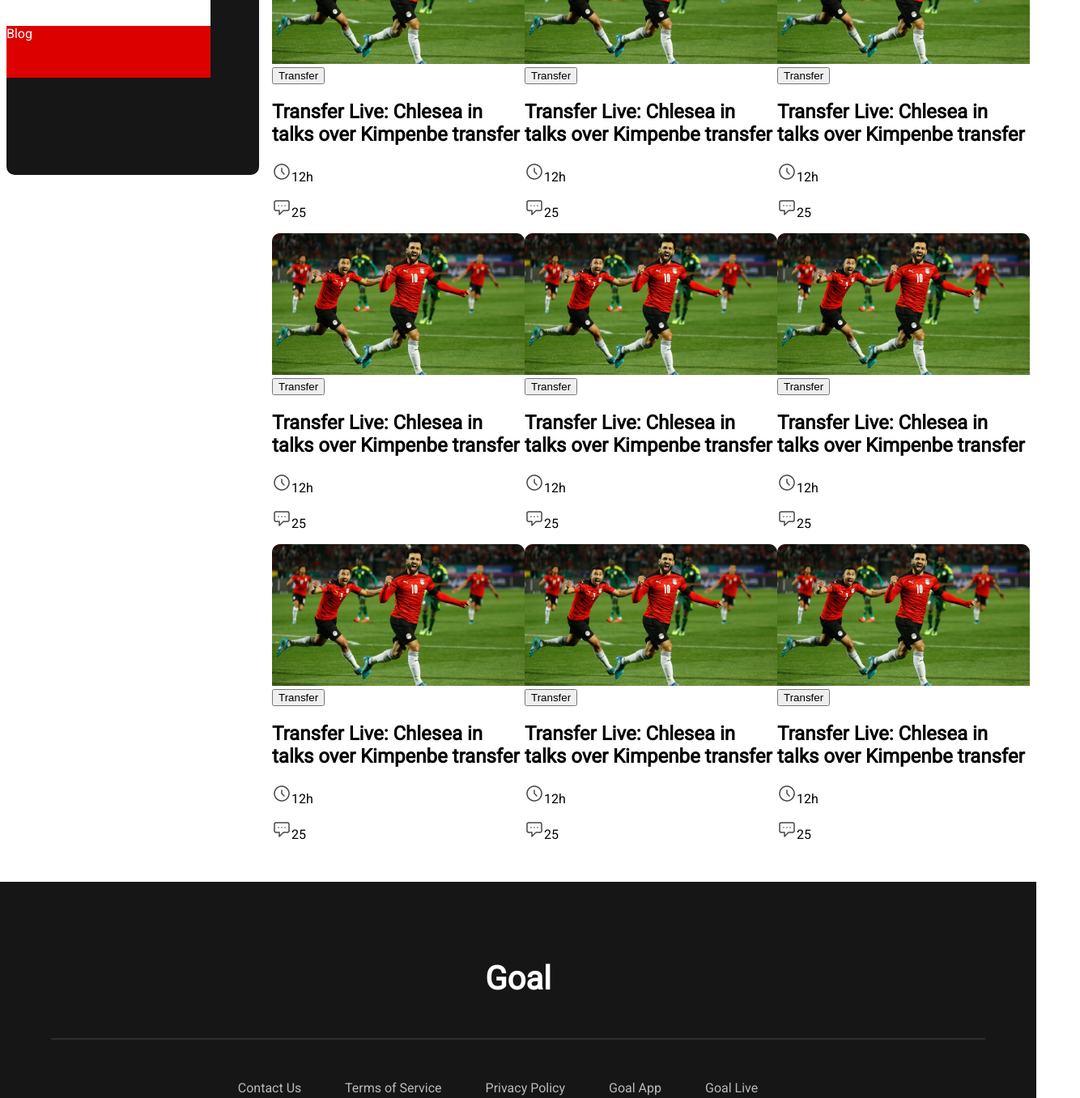
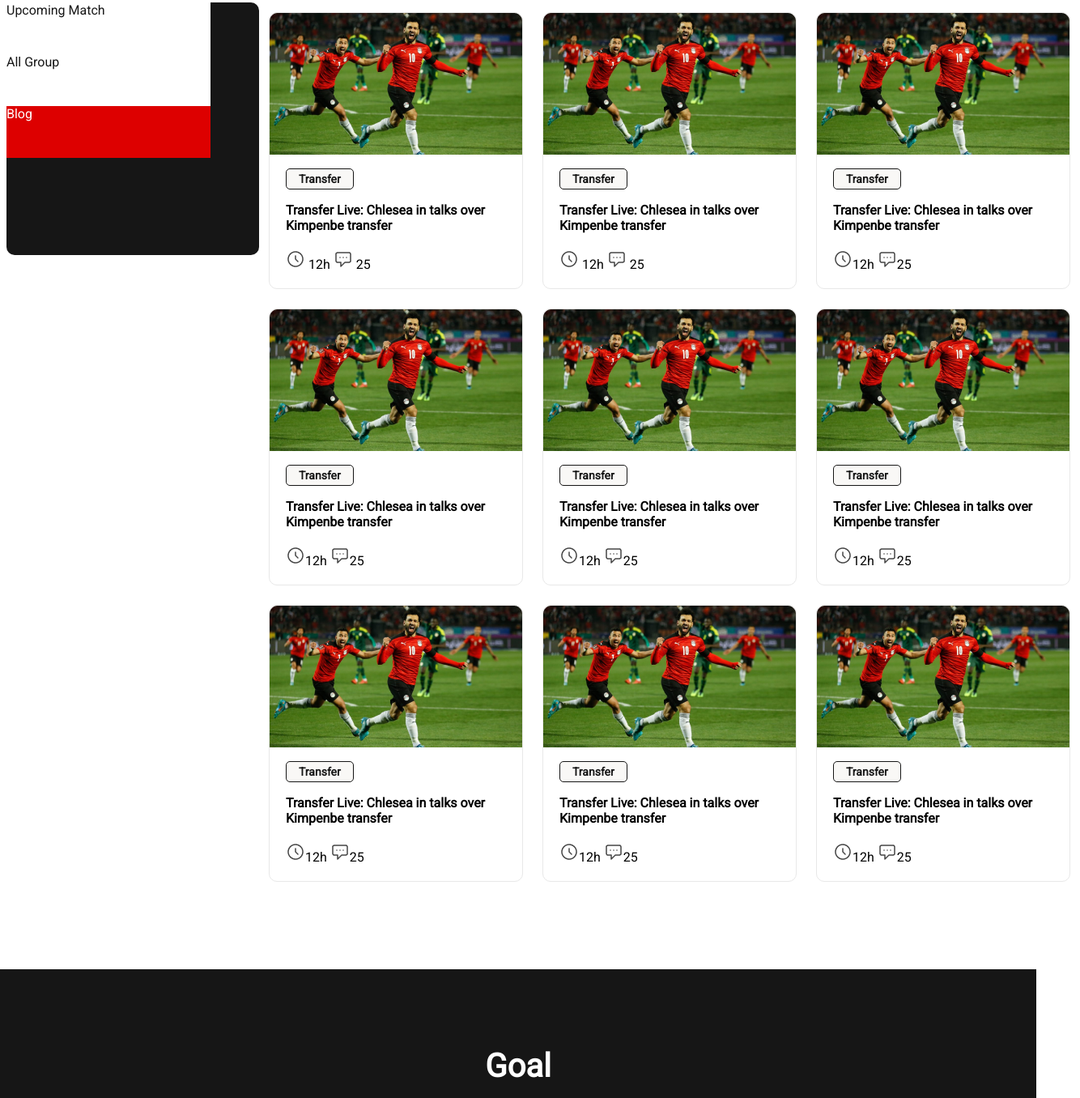
Before and after one commit to mrseeker53/fifa-world-cup, a plain HTML site: page index.html in a window 1280 px wide. Shown: the part 652-2008 px from the top of the page at 81% size, 1334 px wide, since content can reach past the window. Drawn offline with Linux system fonts and the light colour scheme.

Commit message:
blog update

```diff
--- a/index.html
+++ b/index.html
@@ -51,88 +51,97 @@
 
             <!----------------------- Blogs Start ------------------------>
             <div class="blogs">
-                <div class="blog">
-                    <img src="images/Blog Image.png" alt="player"></img>
-                    <div class="blog-info">
-                        <button>Transfer</button>
-                        <h2>Transfer Live: Chlesea in talks over Kimpenbe transfer</h2>
-                        <p><img src="icons/Time Icon.png" alt="time">12h</p>
-                        <p><img src="icons/Chat Icon.png" alt="chat">25</p>
-                    </div>
-                </div>
 
                 <div class="blog">
                     <img src="images/Blog Image.png" alt="player"></img>
                     <div class="blog-info">
-                        <button>Transfer</button>
-                        <h2>Transfer Live: Chlesea in talks over Kimpenbe transfer</h2>
-                        <p><img src="icons/Time Icon.png" alt="time">12h</p>
-                        <p><img src="icons/Chat Icon.png" alt="chat">25</p>
+                        <a href=""><strong>Transfer</strong></a>
+                        <h4>Transfer Live: Chlesea in talks over Kimpenbe transfer</h4>
+                        <div class="icon">
+                            <img src="icons/Time Icon.png" alt="time">
+                            <span>12h</span>
+                            <img src="icons/Chat Icon.png" alt="chat">
+                            <span>25</span>
+                        </div>
                     </div>
                 </div>
                 <div class="blog">
                     <img src="images/Blog Image.png" alt="player"></img>
                     <div class="blog-info">
-                        <button>Transfer</button>
-                        <h2>Transfer Live: Chlesea in talks over Kimpenbe transfer</h2>
-                        <p><img src="icons/Time Icon.png" alt="time">12h</p>
-                        <p><img src="icons/Chat Icon.png" alt="chat">25</p>
+                        <a href=""><strong>Transfer</strong></a>
+                        <h4>Transfer Live: Chlesea in talks over Kimpenbe transfer</h4>
+                        <div class="icon">
+                            <img src="icons/Time Icon.png" alt="time">
+                            <span>12h</span>
+                            <img src="icons/Chat Icon.png" alt="chat">
+                            <span>25</span>
+                        </div>
                     </div>
                 </div>
                 <div class="blog">
                     <img src="images/Blog Image.png" alt="player"></img>
                     <div class="blog-info">
-                        <button>Transfer</button>
-                        <h2>Transfer Live: Chlesea in talks over Kimpenbe transfer</h2>
-                        <p><img src="icons/Time Icon.png" alt="time">12h</p>
-                        <p><img src="icons/Chat Icon.png" alt="chat">25</p>
+                        <a href=""><strong>Transfer</strong></a>
+                        <h4>Transfer Live: Chlesea in talks over Kimpenbe transfer</h4>
+                        <span><img src="icons/Time Icon.png" alt="time">12h</span>
+                        <span><img src="icons/Chat Icon.png" alt="chat">25</span>
                     </div>
                 </div>
                 <div class="blog">
                     <img src="images/Blog Image.png" alt="player"></img>
                     <div class="blog-info">
-                        <button>Transfer</button>
-                        <h2>Transfer Live: Chlesea in talks over Kimpenbe transfer</h2>
-                        <p><img src="icons/Time Icon.png" alt="time">12h</p>
-                        <p><img src="icons/Chat Icon.png" alt="chat">25</p>
+                        <a href=""><strong>Transfer</strong></a>
+                        <h4>Transfer Live: Chlesea in talks over Kimpenbe transfer</h4>
+                        <span><img src="icons/Time Icon.png" alt="time">12h</span>
+                        <span><img src="icons/Chat Icon.png" alt="chat">25</span>
                     </div>
                 </div>
                 <div class="blog">
                     <img src="images/Blog Image.png" alt="player"></img>
                     <div class="blog-info">
-                        <button>Transfer</button>
-                        <h2>Transfer Live: Chlesea in talks over Kimpenbe transfer</h2>
-                        <p><img src="icons/Time Icon.png" alt="time">12h</p>
-                        <p><img src="icons/Chat Icon.png" alt="chat">25</p>
+                        <a href=""><strong>Transfer</strong></a>
+                        <h4>Transfer Live: Chlesea in talks over Kimpenbe transfer</h4>
+                        <span><img src="icons/Time Icon.png" alt="time">12h</span>
+                        <span><img src="icons/Chat Icon.png" alt="chat">25</span>
                     </div>
                 </div>
                 <div class="blog">
                     <img src="images/Blog Image.png" alt="player"></img>
                     <div class="blog-info">
-                        <button>Transfer</button>
-                        <h2>Transfer Live: Chlesea in talks over Kimpenbe transfer</h2>
-                        <p><img src="icons/Time Icon.png" alt="time">12h</p>
-                        <p><img src="icons/Chat Icon.png" alt="chat">25</p>
+                        <a href=""><strong>Transfer</strong></a>
+                        <h4>Transfer Live: Chlesea in talks over Kimpenbe transfer</h4>
+                        <span><img src="icons/Time Icon.png" alt="time">12h</span>
+                        <span><img src="icons/Chat Icon.png" alt="chat">25</span>
                     </div>
                 </div>
                 <div class="blog">
                     <img src="images/Blog Image.png" alt="player"></img>
                     <div class="blog-info">
-                        <button>Transfer</button>
-                        <h2>Transfer Live: Chlesea in talks over Kimpenbe transfer</h2>
-                        <p><img src="icons/Time Icon.png" alt="time">12h</p>
-                        <p><img src="icons/Chat Icon.png" alt="chat">25</p>
+                        <a href=""><strong>Transfer</strong></a>
+                        <h4>Transfer Live: Chlesea in talks over Kimpenbe transfer</h4>
+                        <span><img src="icons/Time Icon.png" alt="time">12h</span>
+                        <span><img src="icons/Chat Icon.png" alt="chat">25</span>
                     </div>
                 </div>
                 <div class="blog">
                     <img src="images/Blog Image.png" alt="player"></img>
                     <div class="blog-info">
-                        <button>Transfer</button>
-                        <h2>Transfer Live: Chlesea in talks over Kimpenbe transfer</h2>
-                        <p><img src="icons/Time Icon.png" alt="time">12h</p>
-                        <p><img src="icons/Chat Icon.png" alt="chat">25</p>
+                        <a href=""><strong>Transfer</strong></a>
+                        <h4>Transfer Live: Chlesea in talks over Kimpenbe transfer</h4>
+                        <span><img src="icons/Time Icon.png" alt="time">12h</span>
+                        <span><img src="icons/Chat Icon.png" alt="chat">25</span>
                     </div>
                 </div>
+                <div class="blog">
+                    <img src="images/Blog Image.png" alt="player"></img>
+                    <div class="blog-info">
+                        <a href=""><strong>Transfer</strong></a>
+                        <h4>Transfer Live: Chlesea in talks over Kimpenbe transfer</h4>
+                        <span><img src="icons/Time Icon.png" alt="time">12h</span>
+                        <span><img src="icons/Chat Icon.png" alt="chat">25</span>
+                    </div>
+                </div>
+
             </div>
             <!----------------------- Blogs End -------------------------->
 
--- a/style.css
+++ b/style.css
@@ -12,7 +12,7 @@ body {
     display: grid;
     grid-template-columns: repeat(2, 1fr);
     border-radius: 15px;
-    margin: 3% 8% 1% 8%;
+    margin: 42px 112px 118px 112px;
 }
 
 .banner-info {
@@ -95,13 +95,47 @@ body {
     grid-template-columns: repeat(3, 1fr);
 }
 
+.blog {
+    margin: 12px 12px 12px 12px;
+    border: 1px solid #E8E8E8;
+    border-radius: 10px;
+}
+
+.blog-info {
+    margin: 16px 0 20px 20px;
+}
+
+.blog-info a {
+    text-decoration: none;
+    border: 1px solid #161616;
+    border-radius: 5px;
+    padding: 4px 15px;
+    color: #161616;
+    font-size: 14px;
+    background-color: #f9f8f6;
+}
+
+.blog-info h4 {
+    margin: 20px 0;
+}
+
+.icon img {
+    display: inline-block;
+}
+
+.icon span {
+    display: inline-block;
+}
+
+
+
 /* ---------------------- Main Section End --------------------------- */
 
 
 /* ---------------------- Footer Section Start ----------------------- */
 .footer {
     background-color: #161616;
-    margin: 0 -8px -8px -8px;
+    margin: 96px -8px -8px -8px;
 }
 
 .footer h1 {
```
